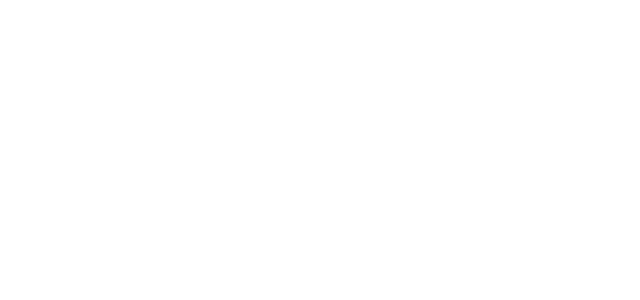
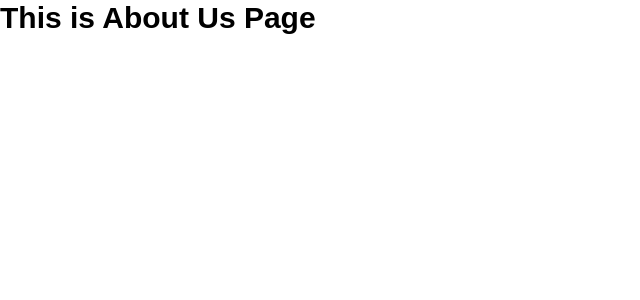
Before and after one commit to DeshmukhSahil/Promilo-Front-End-Assignment, a React (Create React App) app: page /about in a window 1280 px wide. Before the commit this address had no page. Shown: the top 300 px of the page, without its empty margins (0-640 px from the left). Built offline with nearby package versions, Linux system fonts and the light colour scheme.

Commit message:
added About Us

```diff
--- a/src/App.jsx
+++ b/src/App.jsx
@@ -4,6 +4,7 @@
 import './App.css';
 import Home from './pages/Home.jsx';
 import Products from './pages/Products.jsx';
+import About from './pages/About.jsx';
 
 
 
@@ -24,6 +25,7 @@
       />
       <Routes>
         <Route path="/" element={<Home />} />
+        <Route path="/about" element={<About />} />
         <Route path="/products" element={<Products />} />
       </Routes>
     </>
--- /dev/null
+++ b/src/components/AboutUs.jsx
@@ -0,0 +1,23 @@
+const AboutUs = () => {
+    return (
+        <header className="antialiased" >
+            <nav className="bg-gray-200 flex items-center justify-between border-b-2  drop-shadow-xl px-4 lg:px-6 py-2.5 ">
+                <div className="flex flex-wrap justify-between items-center">
+                    <div className="flex justify-start items-center pl-10">
+
+                            <span className="self-center text-black text-5xl font-semibold whitespace-nowrap font-poppins dark:text-white">About Us</span>
+                    </div>
+
+                </div>
+
+
+
+            </nav>
+        </header>
+
+
+
+    )
+}
+
+export default AboutUs
--- /dev/null
+++ b/src/pages/About.jsx
@@ -0,0 +1,14 @@
+const About = () => {
+  return (
+    <>
+      <div className=''>
+
+        <div className=" font-poppins">
+          <h1 className="text-3xl font-bold mb-6">This is About Us Page</h1>
+        </div>
+      </div>
+    </>
+  );
+}
+
+export default About;
```
